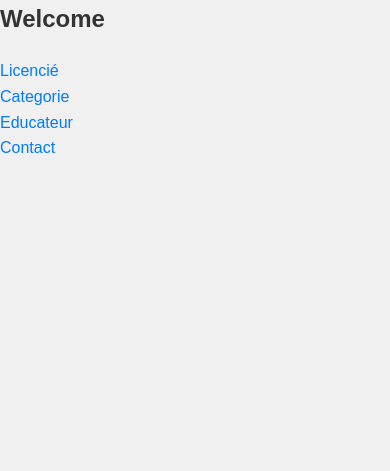
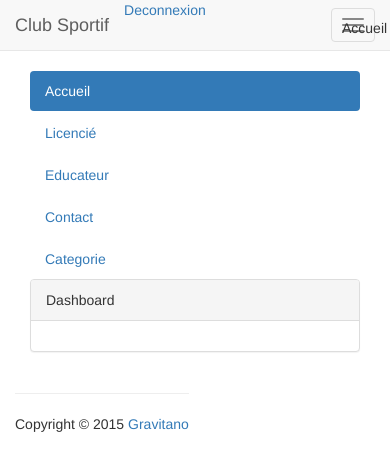
Before and after one commit to lyndaBrye/ProjetPW, a PHP site: page /views/home.php in a window 390 px wide. Shown: the top 471 px of the page. Run offline with PHP 8.4, Linux system fonts and the light colour scheme; some libraries are stand-ins or nearby versions.

Commit message:
Ajout de la fonction logout et de sa vue

```diff
--- a/PartieDAO/controllers/educateurControllers/AuthentificationController.php
+++ b/PartieDAO/controllers/educateurControllers/AuthentificationController.php
@@ -70,7 +70,7 @@ class AuthentificationController {
         // Déconnexion : détruire la session et rediriger vers la page de connexion
         session_start();
         session_destroy();
-        header('Location: login.php');
+        header('Location: ../../views/Educateur/login.php');
         exit();
     }
 }
@@ -88,7 +88,9 @@ $controller = new AuthentificationController($educateurDAO);
 
 if (!isset($_POST['action'])) {
     //$controller->index();
-} else {
+} elseif ($_POST['action'] === 'logout') {
+    $controller->logout();
+}elseif ($_POST['action'] === 'login') {
     $controller->processLogin();
 }
 ?>
--- a/PartieDAO/views/Educateur/home.php
+++ b/PartieDAO/views/Educateur/home.php
@@ -22,8 +22,8 @@
 <legend>Liste des Educateurs</legend>
 
 <div class="pull-right">
-    <a href="../../controllers/educateurControllers/HomeController.php" class="btn btn-default-btn-xs btn-primary"><i class="glyphicon glyphicon-refresh"></i> Refresh</a>
-    <a href="../.././controllers/educateurControllers/AddEducateurController.php" class="btn btn-default-btn-xs btn-success"><i class="glyphicon glyphicon-plus"></i> New</a>
+<!--    <a href="../../controllers/educateurControllers/HomeController.php" class="btn btn-default-btn-xs btn-primary"><i class="glyphicon glyphicon-refresh"></i> Refresh</a>
+-->    <a href="../.././controllers/educateurControllers/AddEducateurController.php" class="btn btn-default-btn-xs btn-success"><i class="glyphicon glyphicon-plus"></i> New</a>
 </div>
     <?php
     if (count($educateurs) > 0): ?>
--- /dev/null
+++ b/PartieDAO/views/Educateur/logout.php
@@ -0,0 +1,4 @@
+<form method="post" action="../../controllers/educateurControllers/AuthentificationController.php">
+    <input type="hidden" name="action" value="logout">
+    <button type="submit">Se déconnecter</button>
+</form>
--- a/PartieDAO/views/Licencies/add_licencie.php
+++ b/PartieDAO/views/Licencies/add_licencie.php
@@ -49,6 +49,6 @@
     <input type="submit" name="action" value="Ajouter">
 </form>
 
-<a href="../../controllers/licencieControllers/HomeController.php">Retour à la liste des licenciés</a>
+<a href="../licencieControllers/HomeController.php">Retour à la liste des licenciés</a>
 </body>
 </html>
--- a/PartieDAO/views/home.php
+++ b/PartieDAO/views/home.php
@@ -1,19 +1,112 @@
 <!DOCTYPE html>
-<html lang="fr">
-<head>
-    <meta charset="UTF-8">
-    <title>Liste</title>
-    <link rel="stylesheet" href="../css/styles.css">
-</head>
-<body>
-<h1>Welcome</h1>
-<nav>
-    <ul>
-        <li><a href="../controllers/licencieControllers/HomeController.php"">Licencié</a></li>
-        <li><a href="../controllers/categorieControllers/HomeController.php"">Categorie</a></li>
-        <li><a href="../controllers/educateurControllers/HomeController.php">Educateur</a></li>
-        <li><a href="../controllers/contactControllers/HomeController.php">Contact</a></li>
-    </ul>
+
+<link href="//maxcdn.bootstrapcdn.com/bootstrap/3.3.0/css/bootstrap.min.css" rel="stylesheet" id="bootstrap-css">
+<script src="//maxcdn.bootstrapcdn.com/bootstrap/3.3.0/js/bootstrap.min.js"></script>
+<script src="//code.jquery.com/jquery-1.11.1.min.js"></script>
+<!------ Include the above in your HEAD tag ---------->
+
+<nav class="navbar navbar-default navbar-static-top">
+    <div class="container-fluid">
+        <!-- Brand and toggle get grouped for better mobile display -->
+        <div class="navbar-header">
+            <button type="button" class="navbar-toggle collapsed" data-toggle="collapse" data-target="#bs-example-navbar-collapse-1">
+                <span class="sr-only">Toggle navigation</span>
+                <span class="icon-bar">Accueil</span>
+                <span class="icon-bar"></span>
+                <span class="icon-bar"></span>
+            </button>
+            <a class="navbar-brand" href="#">
+                Club Sportif
+            </a>
+            <a class="" href="Educateur/logout.php"> Deconnexion</a>
+        </div>
+        <!-- Collect the nav links, forms, and other content for toggling -->
+    </div><!-- /.container-fluid -->
 </nav>
-</body>
-</html>
+<div class="container-fluid main-container">
+    <div class="col-md-2 sidebar" >
+        <ul class="nav nav-pills nav-stacked">
+            <li class="active"><a href="#">Accueil</a></li>
+            <li><a href="#" onclick="loadLicencieContent()">Licencié</a></li>
+            <li><a href="#" onclick="loadEducateurContent()">Educateur</a></li>
+            <li><a href="#" onclick="loadContactContent()">Contact</a></li>
+            <li><a href="#" onclick="loadCategorieContent()">Categorie</a></li>
+
+        </ul>
+    </div>
+    <div class="col-md-10 content">
+        <div class="panel panel-default">
+            <div class="panel-heading">
+                Dashboard
+            </div>
+            <div class="panel-body" id="dashboard-content">
+
+            </div>
+        </div>
+    </div>
+    <footer class="pull-left footer">
+        <p class="col-md-12">
+        <hr class="divider">
+        Copyright &COPY; 2015 <a href="http://www.pingpong-labs.com">Gravitano</a>
+        </p>
+    </footer>
+</div>
+
+<script>
+    function loadLicencieContent() {
+        $.ajax({
+            url: '../controllers/licencieControllers/HomeController.php',
+            type: 'GET',
+            success: function (data) {
+                $('#dashboard-content').html(data);
+              //  attachLicencieEvents();
+
+            },
+            error: function () {
+                alert('Erreur lors du chargement du contenu de Licencié.');
+            }
+        });
+    }
+
+
+
+    function loadContactContent() {
+        $.ajax({
+            url: '../controllers/contactControllers/HomeController.php',
+            type: 'GET',
+            success: function (data) {
+                $('#dashboard-content').html(data); // Utilisez le bon identifiant ici
+            },
+            error: function () {
+                alert('Erreur lors du chargement du contenu de contact.');
+            }
+        });
+    }
+
+    function loadEducateurContent() {
+        $.ajax({
+            url: '../controllers/educateurControllers/HomeController.php',
+            type: 'GET',
+            success: function (data) {
+                $('#dashboard-content').html(data); // Utilisez le bon identifiant ici
+            },
+            error: function () {
+                alert('Erreur lors du chargement du contenu de educateur.');
+            }
+        });
+    }
+
+    function loadCategorieContent() {
+        $.ajax({
+            url: '../controllers/categorieControllers/HomeController.php',
+            type: 'GET',
+            success: function (data) {
+                $('#dashboard-content').html(data); // Utilisez le bon identifiant ici
+            },
+            error: function () {
+                alert('Erreur lors du chargement du contenu de categorie.');
+            }
+        });
+    }
+
+</script>
```
Also changed, not shown: PartieDAO/views/Categories/home.php (+36 -17 lines), PartieDAO/views/Contact/home.php (+34 -17 lines), PartieDAO/views/Licencies/home.php (+4 -4 lines).
